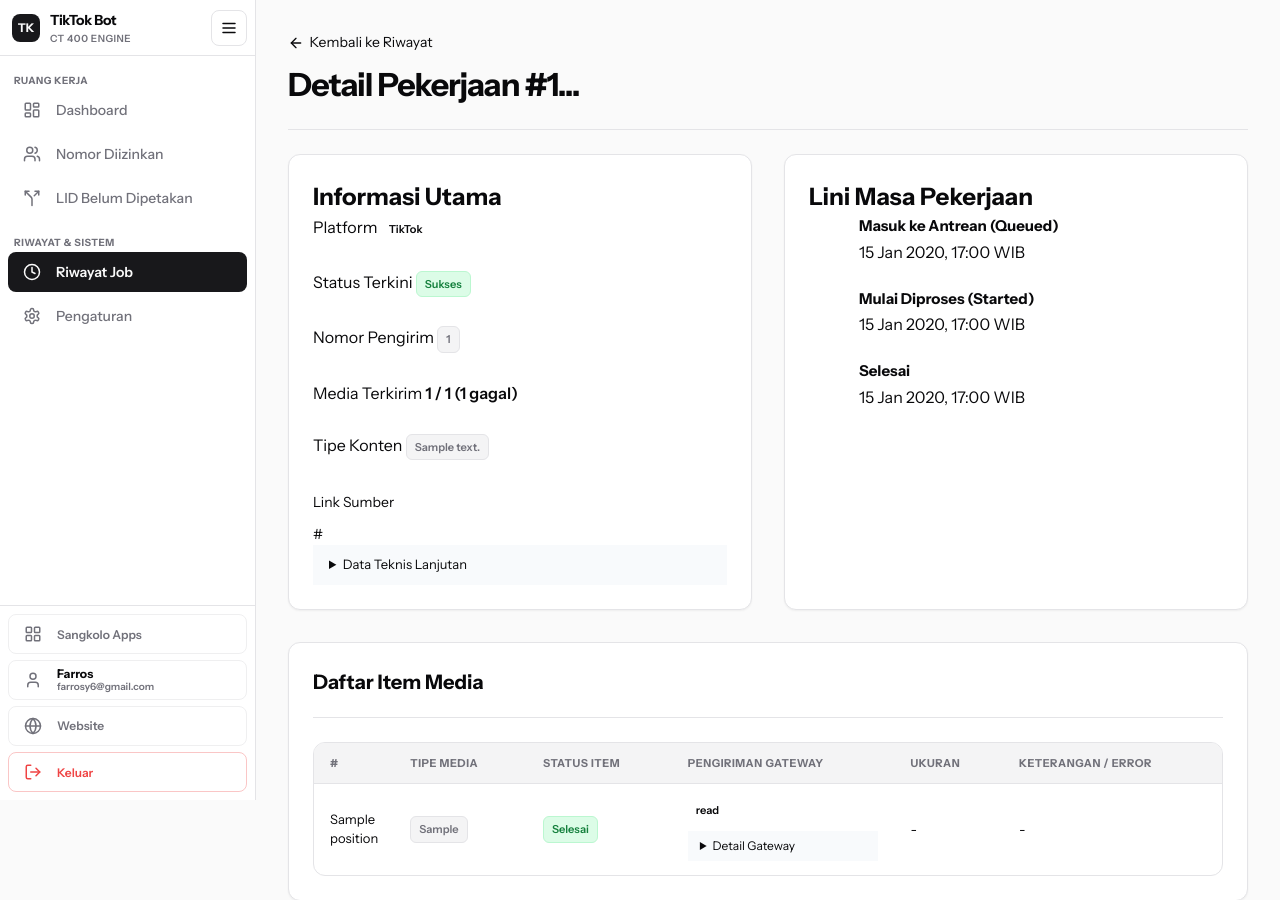
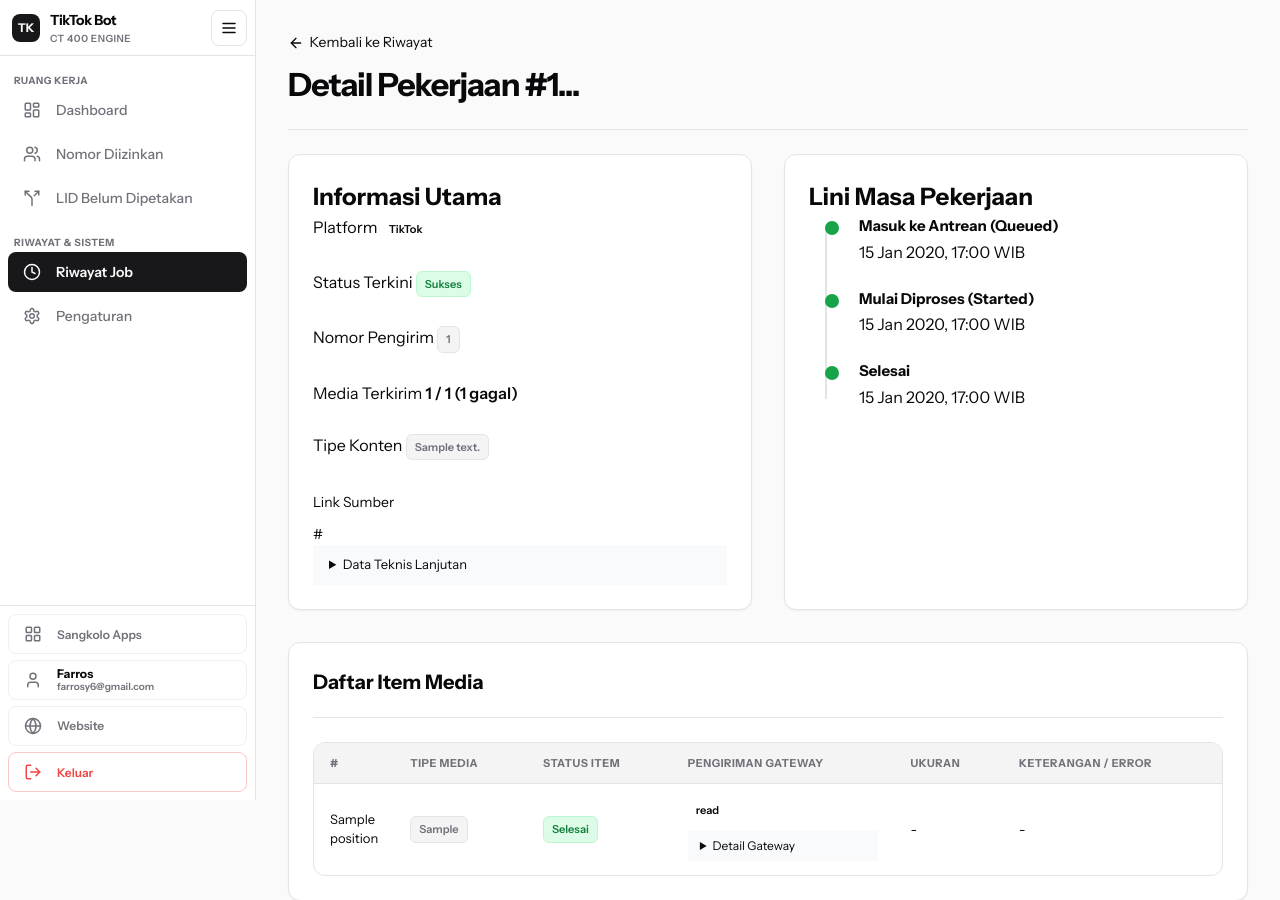
Before and after one commit to bayezsyka/bot-tiktok, a FastAPI app: template app/templates/history_detail.html in a window 1280 px wide. Shown: the top 900 px of the page. Run offline with FastAPI, Linux system fonts and the light colour scheme; the template is opened without the code that fills it: most values are stand-ins (such as "Sample title", 1, 10 or a date in 2020); parts of the project's set-up code (start-up, migrations or seed data) failed here and were passed over.

Commit message:
fix(ui): use CSS classes for timeline dots in history detail view

```diff
--- a/app/static/style.css
+++ b/app/static/style.css
@@ -784,3 +784,24 @@ tr:hover td {
   background-color: var(--destructive);
   color: #ffffff;
 }
+
+/* Timeline */
+.timeline-dot {
+  width: 14px;
+  height: 14px;
+  border-radius: 50%;
+  display: flex;
+  align-items: center;
+  justify-content: center;
+  flex-shrink: 0;
+  margin-top: 6px;
+}
+.timeline-dot-success {
+  background-color: #16a34a;
+}
+.timeline-dot-danger {
+  background-color: var(--destructive);
+}
+.timeline-dot-neutral {
+  background-color: var(--border);
+}
--- a/app/templates/history_detail.html
+++ b/app/templates/history_detail.html
@@ -123,10 +123,10 @@
         <h2 class="card-title">Lini Masa Pekerjaan</h2>
 
         <div style="display: flex; flex-direction: column; gap: 1.5rem; position: relative; padding-left: 1rem;">
-            <div style="position: absolute; left: 16px; top: 10px; bottom: 10px; width: 2px; background-color: var(--color-border); z-index: 0;"></div>
+            <div style="position: absolute; left: 16px; top: 10px; bottom: 10px; width: 2px; background-color: var(--border); z-index: 0;"></div>
 
             <div style="display: flex; gap: 1.25rem; position: relative; z-index: 1;">
-                <div style="width: 14px; height: 14px; border-radius: 50%; background-color: {% if job.queued_at %}var(--status-success){% else %}var(--color-border){% endif %}; display: flex; align-items: center; justify-content: center; flex-shrink: 0; margin-top: 6px;"></div>
+                <div class="timeline-dot {% if job.queued_at %}timeline-dot-success{% else %}timeline-dot-neutral{% endif %}"></div>
                 <div>
                     <h4 style="font-size: 0.9375rem; font-weight: 700; margin-bottom: 0.125rem;">Masuk ke Antrean (Queued)</h4>
                     <p class="text-xs text-muted">{{ job.queued_at | local_datetime if job.queued_at else '-' }}</p>
@@ -134,7 +134,7 @@
             </div>
 
             <div style="display: flex; gap: 1.25rem; position: relative; z-index: 1;">
-                <div style="width: 14px; height: 14px; border-radius: 50%; background-color: {% if job.started_at %}var(--status-success){% else %}var(--color-border){% endif %}; display: flex; align-items: center; justify-content: center; flex-shrink: 0; margin-top: 6px;"></div>
+                <div class="timeline-dot {% if job.started_at %}timeline-dot-success{% else %}timeline-dot-neutral{% endif %}"></div>
                 <div>
                     <h4 style="font-size: 0.9375rem; font-weight: 700; margin-bottom: 0.125rem;">Mulai Diproses (Started)</h4>
                     <p class="text-xs text-muted">{{ job.started_at | local_datetime if job.started_at else 'Belum dimulai' }}</p>
@@ -142,7 +142,7 @@
             </div>
 
             <div style="display: flex; gap: 1.25rem; position: relative; z-index: 1;">
-                <div style="width: 14px; height: 14px; border-radius: 50%; background-color: {% if job.completed_at %}var(--status-success){% elif job.status == 'failed' %}var(--status-danger){% else %}var(--color-border){% endif %}; display: flex; align-items: center; justify-content: center; flex-shrink: 0; margin-top: 6px;"></div>
+                <div class="timeline-dot {% if job.completed_at %}timeline-dot-success{% elif job.status == 'failed' %}timeline-dot-danger{% else %}timeline-dot-neutral{% endif %}"></div>
                 <div>
                     <h4 style="font-size: 0.9375rem; font-weight: 700; margin-bottom: 0.125rem;">Selesai</h4>
                     <p class="text-xs text-muted">{{ job.completed_at | local_datetime if job.completed_at else 'Masih dalam proses' }}</p>
```
Also changed, not shown: app/static/css/style.css (+21 -0 lines).
